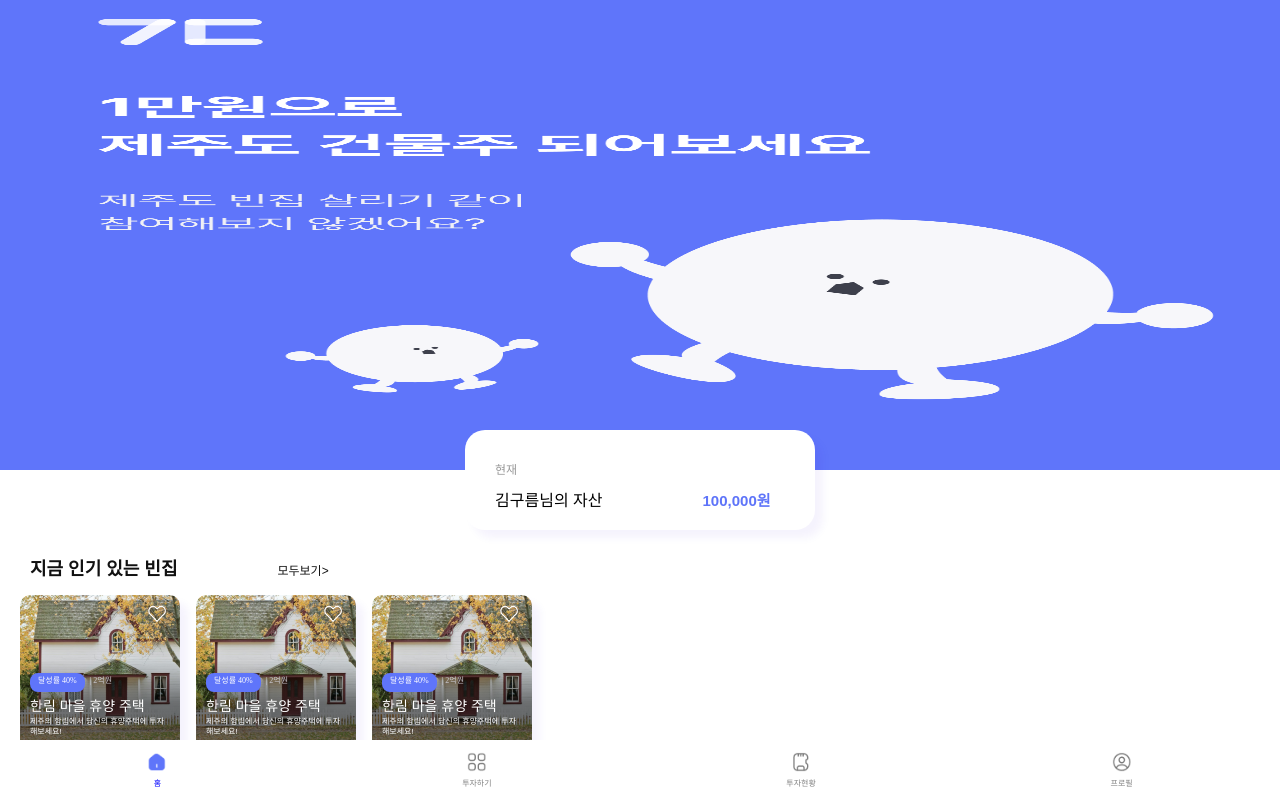
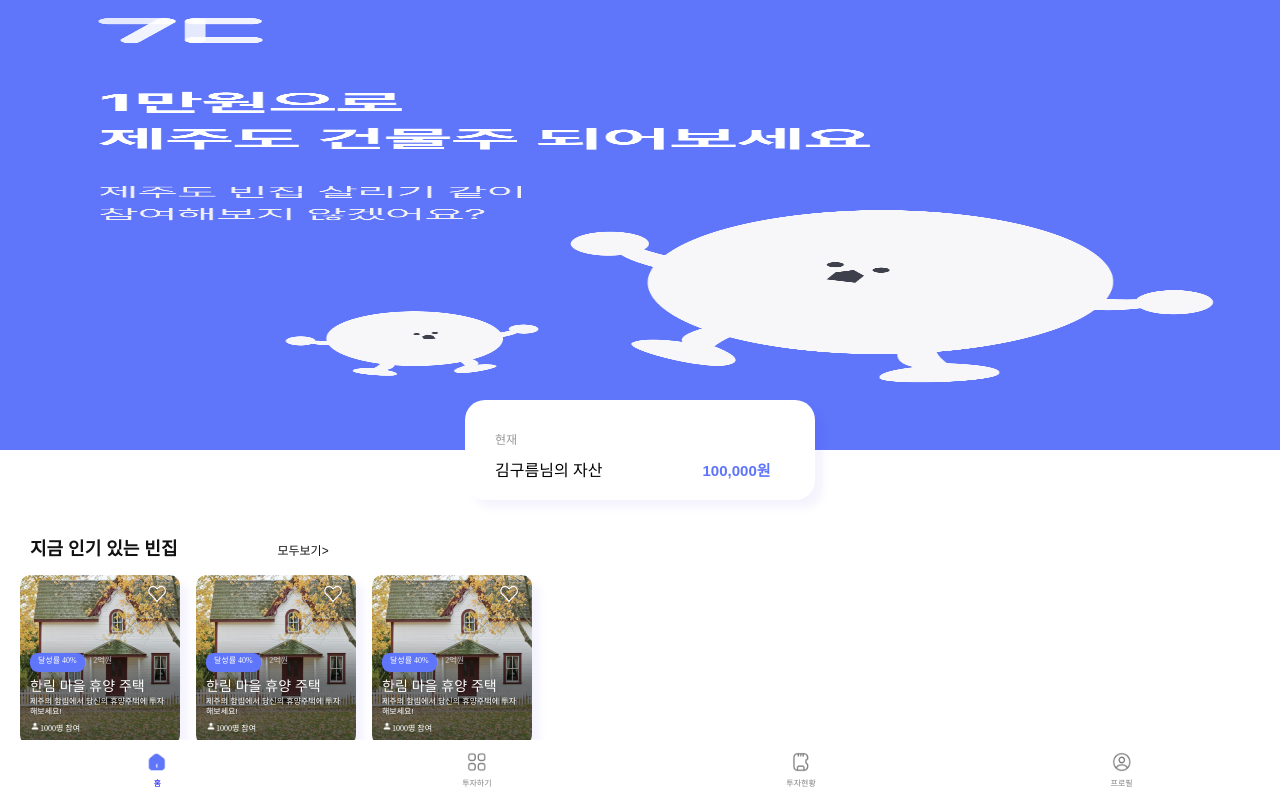
Before and after one commit to zzarbttoo/gd-frontend, a React (Create React App) app: page / in a window 1280 px wide. Shown: the top 798 px of the page. Built offline with nearby package versions, Linux system fonts and the light colour scheme.

Commit message:
[fix] banner Image

```diff
--- a/src/styled/home.js
+++ b/src/styled/home.js
@@ -13,7 +13,7 @@ export const CustomedHome = styled.div`
 
   .bannerImg {
     width: 100%;
-    height: 470px;
+    height: 450px;
   }
 
   .firstCate {
@@ -46,7 +46,7 @@ export const CustomedHome = styled.div`
 
 export const AssetBox = styled.div`
   position: absolute; /* Card에 대한 절대 포지셔닝 */
-  top: 430px;
+  top: 400px;
   left: 50%;
   transform: translateX(-50%);
   width: 350px;
```
